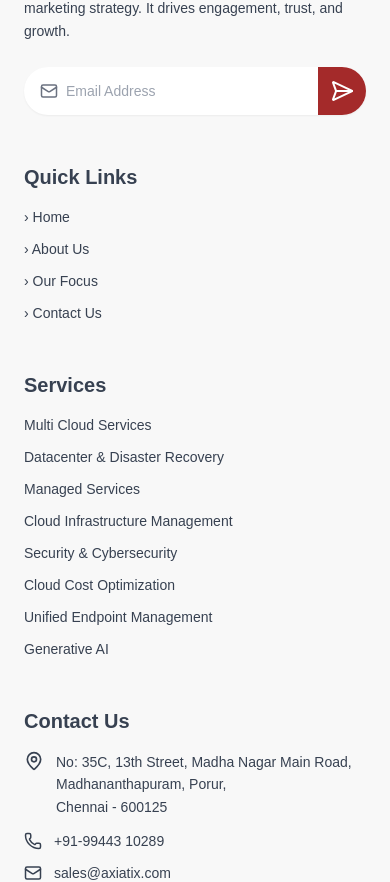
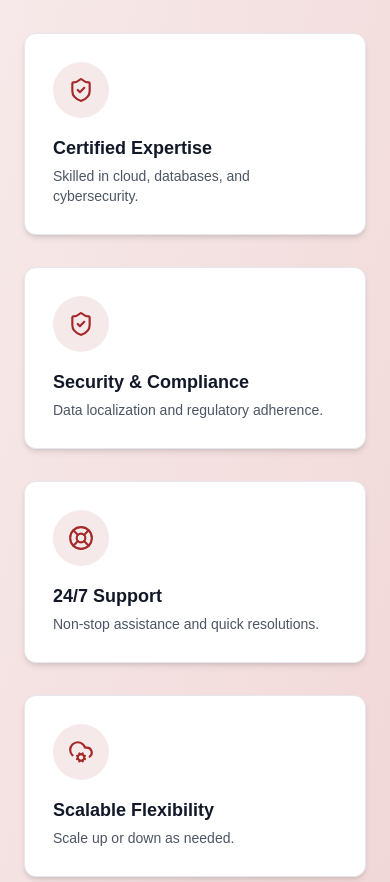
Before and after one commit to Adith1207/Axiatix_Website, a Next.js app: page / in a window 390 px wide. Shown: the part 5297-6179 px from the top of the page. Built offline with nearby package versions, Linux system fonts and the light colour scheme.

Commit message:
added the whatsetsUsApart section with some good hover effects

```diff
--- /dev/null
+++ b/app/components/WhatSetsUsApart.tsx
@@ -0,0 +1,152 @@
+"use client";
+
+import { motion } from "framer-motion";
+import { ShieldCheck, LifeBuoy, CloudCog, BarChart3 } from "lucide-react";
+
+const items = [
+  {
+    id: "01",
+    title: "Certified Expertise",
+    desc: "Skilled in cloud, databases, and cybersecurity.",
+    icon: ShieldCheck,
+  },
+  {
+    id: "02",
+    title: "Security & Compliance",
+    desc: "Data localization and regulatory adherence.",
+    icon: ShieldCheck,
+  },
+  {
+    id: "03",
+    title: "24/7 Support",
+    desc: "Non-stop assistance and quick resolutions.",
+    icon: LifeBuoy,
+  },
+  {
+    id: "04",
+    title: "Scalable Flexibility",
+    desc: "Scale up or down as needed.",
+    icon: CloudCog,
+  },
+  {
+    id: "05",
+    title: "Resilience & Recovery",
+    desc: "Strong BCP and DR strategies.",
+    icon: BarChart3,
+  },
+];
+
+export default function WhatSetsUsApart() {
+  return (
+    <section className="relative py-24 bg-gradient-to-br from-[#f7eaea] to-[#f1d6d6] select-none">
+      <div className="relative max-w-7xl mx-auto text-center px-6">
+        <h2 className="text-4xl md:text-5xl font-extrabold text-gray-900 mb-14">
+          What <span className="text-[#a42a2a]">Sets Us Apart</span>
+        </h2>
+
+        <div className="grid grid-cols-1 sm:grid-cols-2 lg:grid-cols-3 gap-8 place-items-center">
+          {items.map((item, index) => {
+            const Icon = item.icon;
+
+            return (
+              <motion.div
+                key={index}
+                initial={{ opacity: 0, y: 25 }}
+                whileInView={{ opacity: 1, y: 0 }}
+                viewport={{ once: true }}
+                transition={{ duration: 0.45, delay: index * 0.1 }}
+                whileHover={{ scale: 1.03 }}
+                className="
+                  relative w-full p-7 rounded-xl overflow-hidden
+                  bg-white cursor-pointer border border-gray-200
+                  shadow-md group transition-all duration-500 text-left
+                "
+              >
+                {/* HOVER RED GRADIENT BACKGROUND */}
+                <div
+                  className="
+                  absolute inset-0 opacity-0 group-hover:opacity-100
+                  bg-gradient-to-br from-[#a42a2a] via-[#8f1f1f] to-[#6e1515]
+                  transition-all duration-500
+                "
+                />
+
+                {/* CONCENTRIC ARC ELEMENTS */}
+                <div
+                  className="
+                  absolute right-0 top-0 w-[180px] h-[180px]
+                  rounded-full bg-[#ffffff]/10 opacity-0 group-hover:opacity-100
+                  translate-x-[35%] -translate-y-[35%]
+                  transition-all duration-500
+                "
+                ></div>
+
+                <div
+                  className="
+                  absolute right-0 top-0 w-[260px] h-[260px]
+                  rounded-full bg-[#ffffff]/10 opacity-0 group-hover:opacity-100
+                  translate-x-[45%] -translate-y-[45%]
+                  transition-all duration-700
+                "
+                ></div>
+
+                <div
+                  className="
+                  absolute right-0 top-0 w-[340px] h-[340px]
+                  rounded-full bg-[#ffffff]/10 opacity-0 group-hover:opacity-100
+                  translate-x-[55%] -translate-y-[55%]
+                  transition-all duration-1000
+                "
+                ></div>
+
+                {/* RIGHT SIDE NUMBER */}
+                <span
+                  className="
+                  absolute top-6 right-6 text-3xl font-extrabold
+                  text-transparent group-hover:text-white
+                  transition-all duration-500
+                "
+                >
+                  {item.id}
+                </span>
+
+                {/* ICON */}
+                <div
+                  className="
+                  w-14 h-14 rounded-full flex items-center justify-center mb-4 relative z-10
+                  bg-[#a42a2a]/10 group-hover:bg-white/20 transition-all duration-500
+                "
+                >
+                  <Icon
+                    size={26}
+                    className="text-[#a42a2a] group-hover:text-white transition-all duration-500"
+                  />
+                </div>
+
+                {/* TITLE */}
+                <h3
+                  className="
+                  text-lg font-bold text-gray-900 mb-1 relative z-10
+                  group-hover:text-white transition-all duration-500
+                "
+                >
+                  {item.title}
+                </h3>
+
+                {/* DESCRIPTION */}
+                <p
+                  className="
+                  text-sm text-gray-600 relative z-10
+                  group-hover:text-white/90 transition-all duration-500
+                "
+                >
+                  {item.desc}
+                </p>
+              </motion.div>
+            );
+          })}
+        </div>
+      </div>
+    </section>
+  );
+}
--- a/app/page.tsx
+++ b/app/page.tsx
@@ -2,6 +2,7 @@
 import AboutSection from "./components/AboutSection";
 import TechnologyPartners from "./components/TechnologyPartners";
 import ServicesSection from "./components/Services";
+import WhatSetsUsApart from "./components/WhatSetsUsApart";
 //import Partners from "./components/Partners";
 
 export default function HomePage() {
@@ -11,6 +12,7 @@
       <TechnologyPartners />
       <AboutSection />
       <ServicesSection />
+      <WhatSetsUsApart />
       {/* Add more as needed */}
     </>
   );
```
